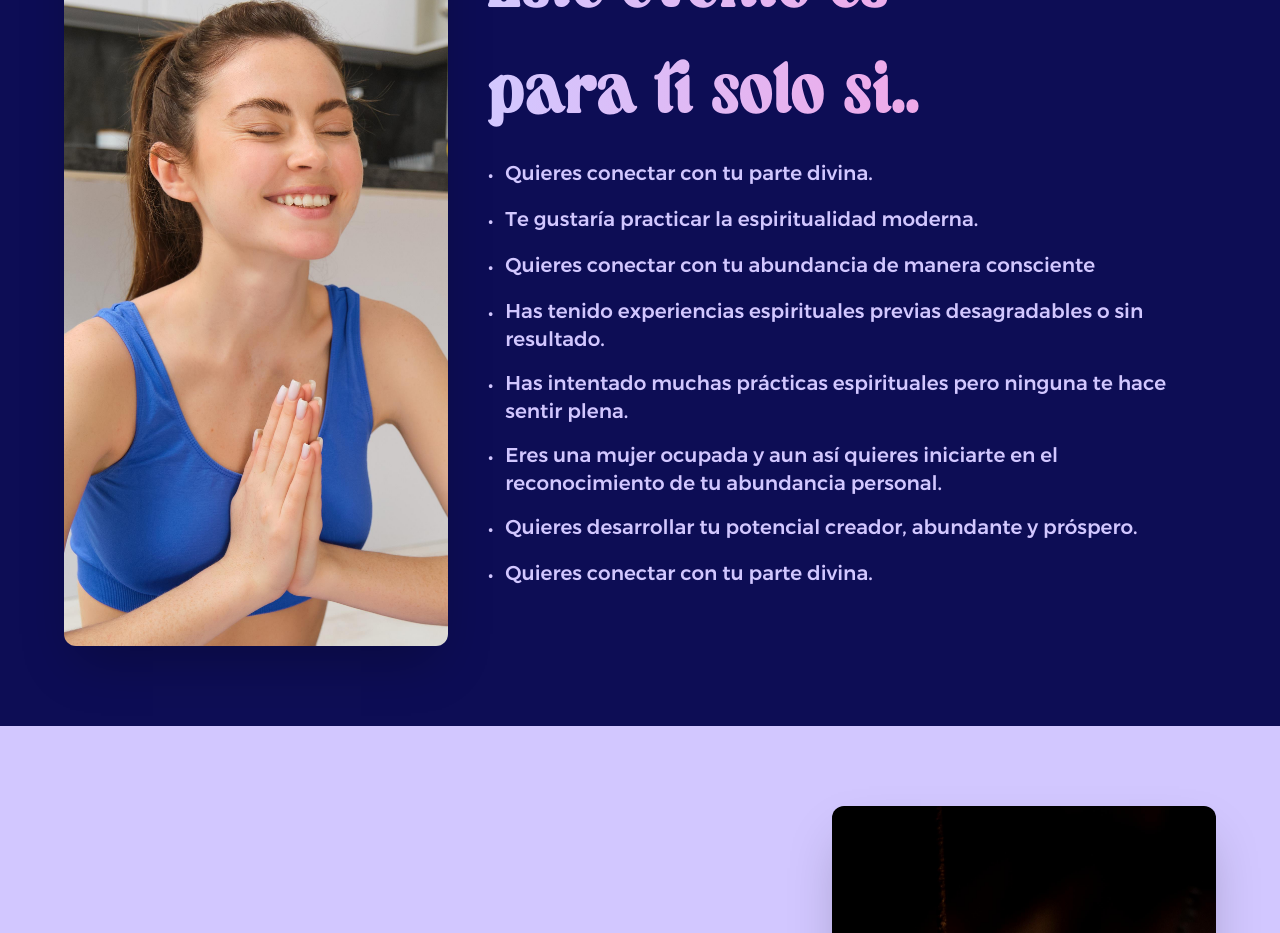
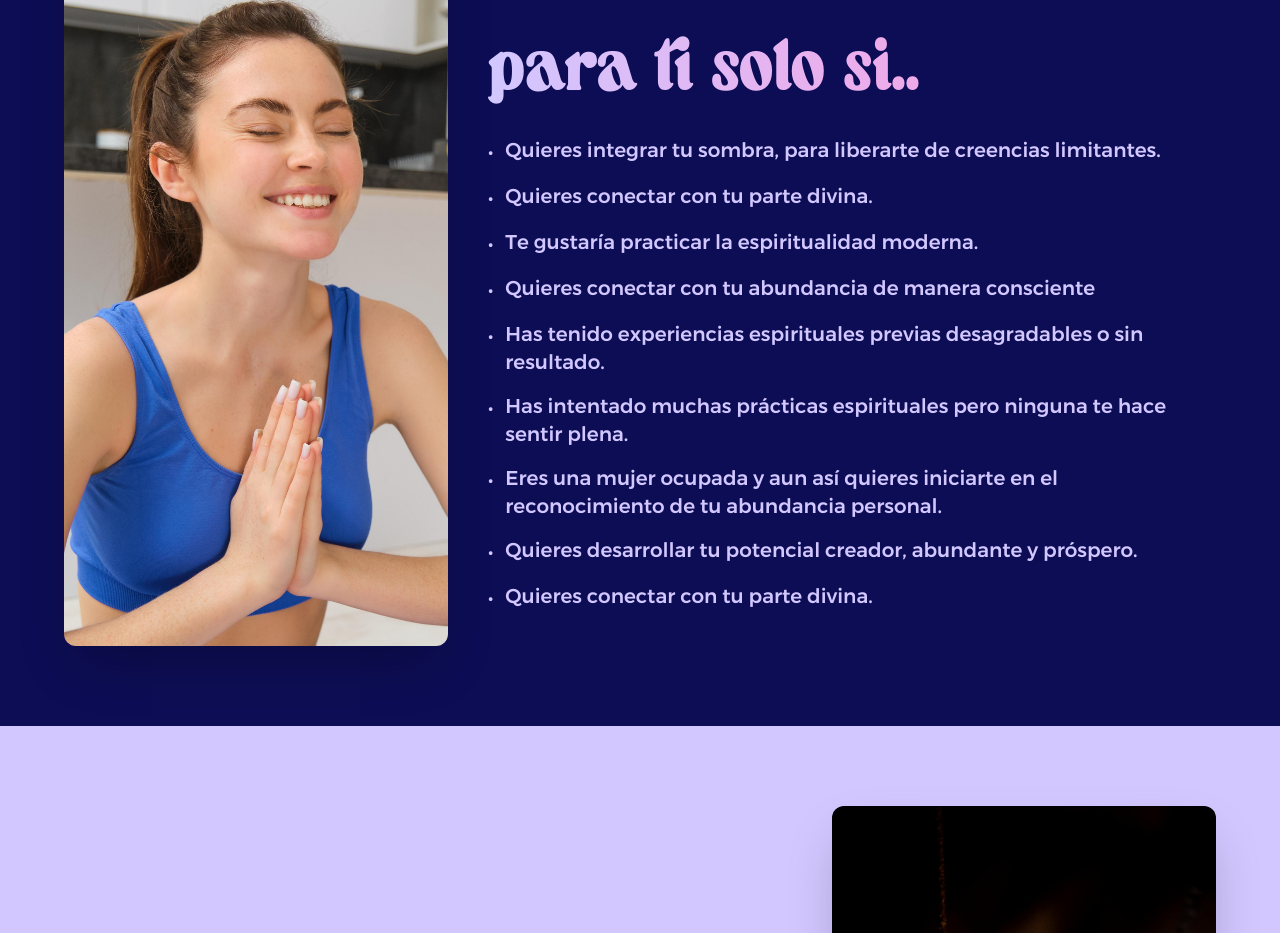
Before and after one commit to aalexlpez/spirituale, a Next.js app: page / in a window 1280 px wide. Shown: the part 1000-1933 px from the top of the page. Built offline with nearby package versions, Linux system fonts and the light colour scheme.

Commit message:
fix - update texto

```diff
--- a/src/data/benefits.tsx
+++ b/src/data/benefits.tsx
@@ -6,6 +6,11 @@ export const benefits: IBenefit[] = [
         // description: "El camino hacia la plenitud interior no tiene por qué ser incierto. Nuestra plataforma se adapta a tu viaje espiritual y te guía con claridad y propósito.",
         description: "",
         bullets: [
+            {
+                title: "",
+                description: "Quieres integrar tu sombra, para liberarte de creencias limitantes.",
+                icon: <>•</>
+            },
             {
                 title: "",
                 description: "Quieres conectar con tu parte divina.",
```
